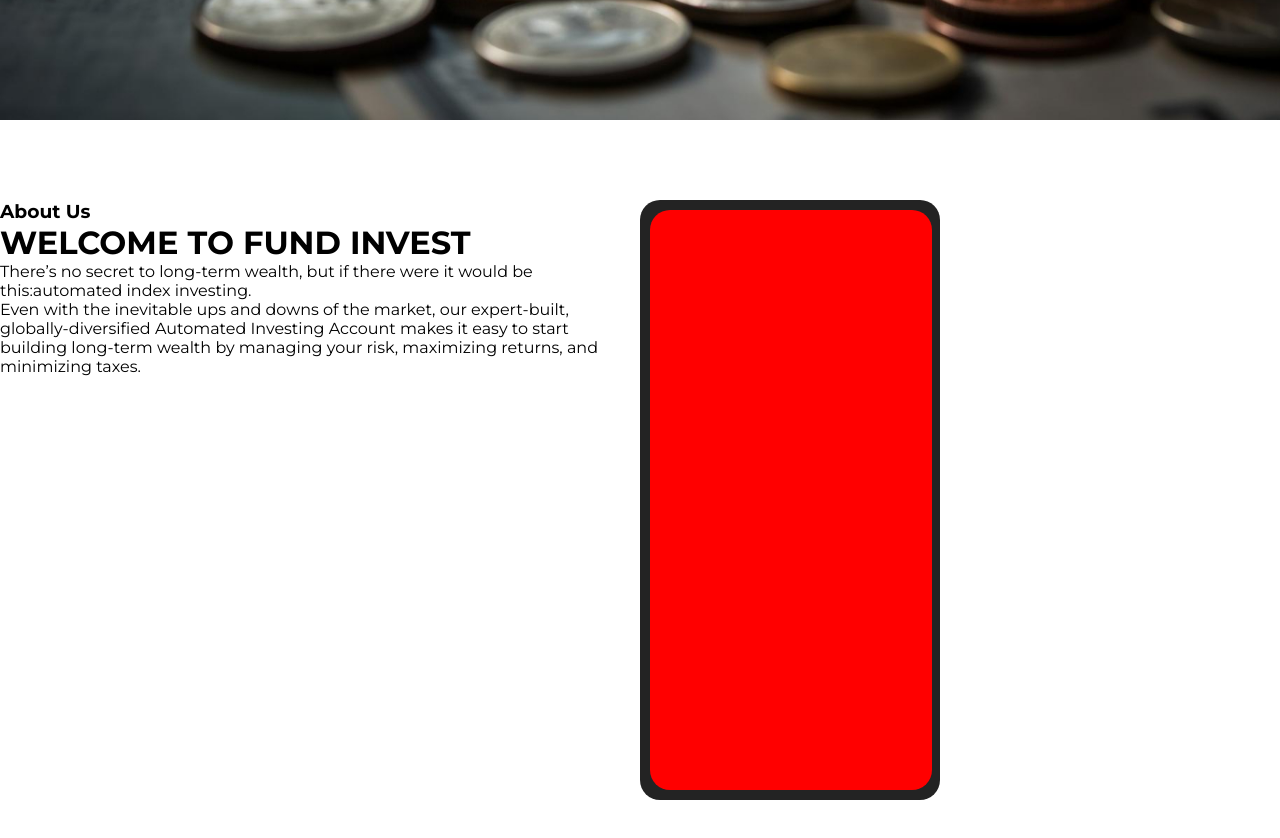
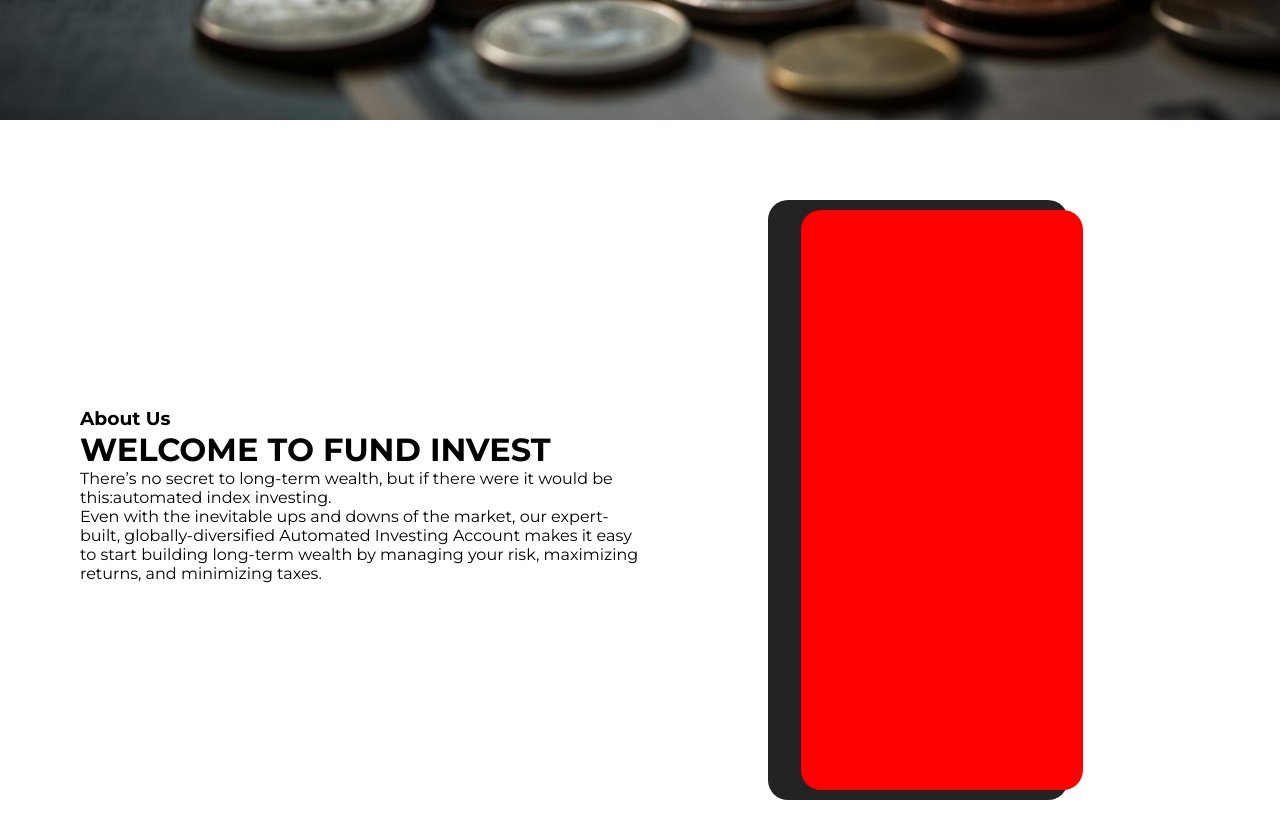
Before and after one commit to patrick-nsolo/fund_invest, a React (Create React App) app: page / in a window 1280 px wide. Shown: the part 680-1518 px from the top of the page. Built offline with nearby package versions, Linux system fonts and the light colour scheme.

Commit message:
install font awesome

```diff
--- a/package.json
+++ b/package.json
@@ -3,6 +3,8 @@
   "version": "0.1.0",
   "private": true,
   "dependencies": {
+    "@fortawesome/fontawesome-svg-core": "^6.4.2",
+    "@fortawesome/free-solid-svg-icons": "^6.4.2",
     "@testing-library/jest-dom": "^5.17.0",
     "@testing-library/react": "^13.4.0",
     "@testing-library/user-event": "^13.5.0",
--- a/src/Components/PhoneSection/Phonesection.css
+++ b/src/Components/PhoneSection/Phonesection.css
@@ -1,6 +1,5 @@
 .phone-section{
-    padding:80px 0;
-
+   padding: 80px 80px;
 }
 .phone-section-container{
     color:black;
@@ -8,6 +7,8 @@
 .row{
    width:100%;
    display: flex;
+   justify-content: center;
+   align-items: center;
 }
 .col-6{
     width: 50%;
@@ -18,6 +19,7 @@
     background: #232323;
     border-radius: 20px;
     position: absolute;
+    left:60%;
 }
 .phone-white-outline{
     height: 600px;
@@ -28,6 +30,6 @@
     z-index: 2;
     height: 580px;
     width:282px;
-    margin-left: 10px;
+    margin-left: 161px;
     margin-top: 10px;
 }
--- a/src/Components/PhoneSection/Phonesection.js
+++ b/src/Components/PhoneSection/Phonesection.js
@@ -24,6 +24,13 @@
             <div className='phone-black-outline'></div>
             <div className='phone-white-outline'></div>
           </div>
+          <div className='phone-interface'>
+            <div className='top-nav'>
+              <></>
+
+            </div>
+
+          </div>
         </div>
       </div>
     </div>
```
Also changed, not shown: 1 other file (tests, documents, lock files or other folders).
